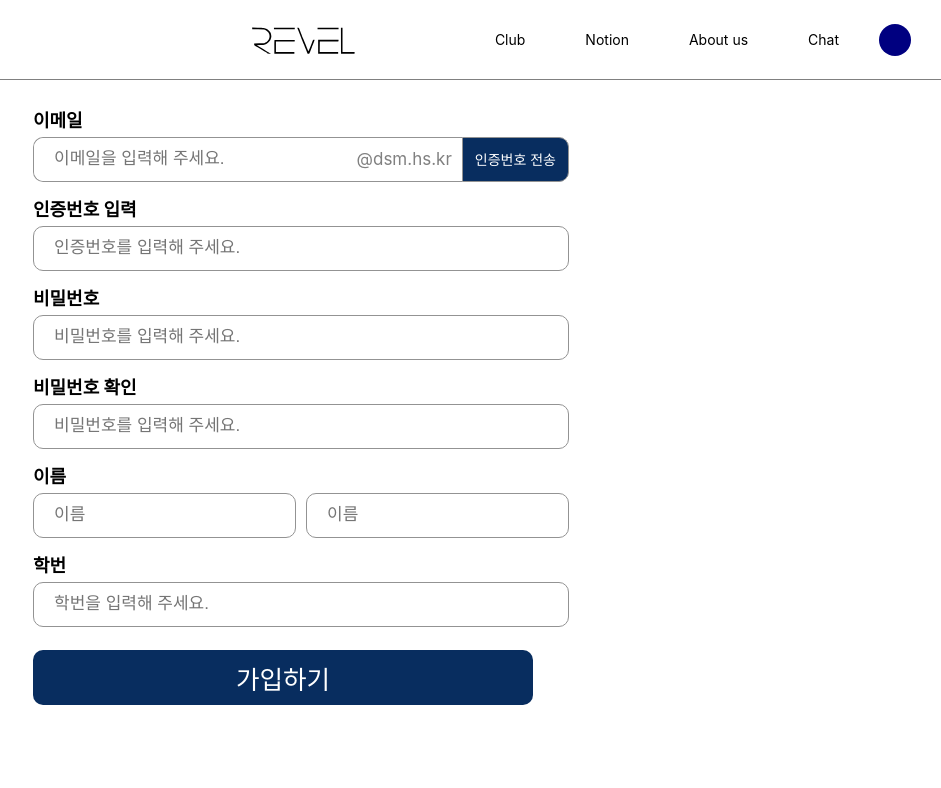
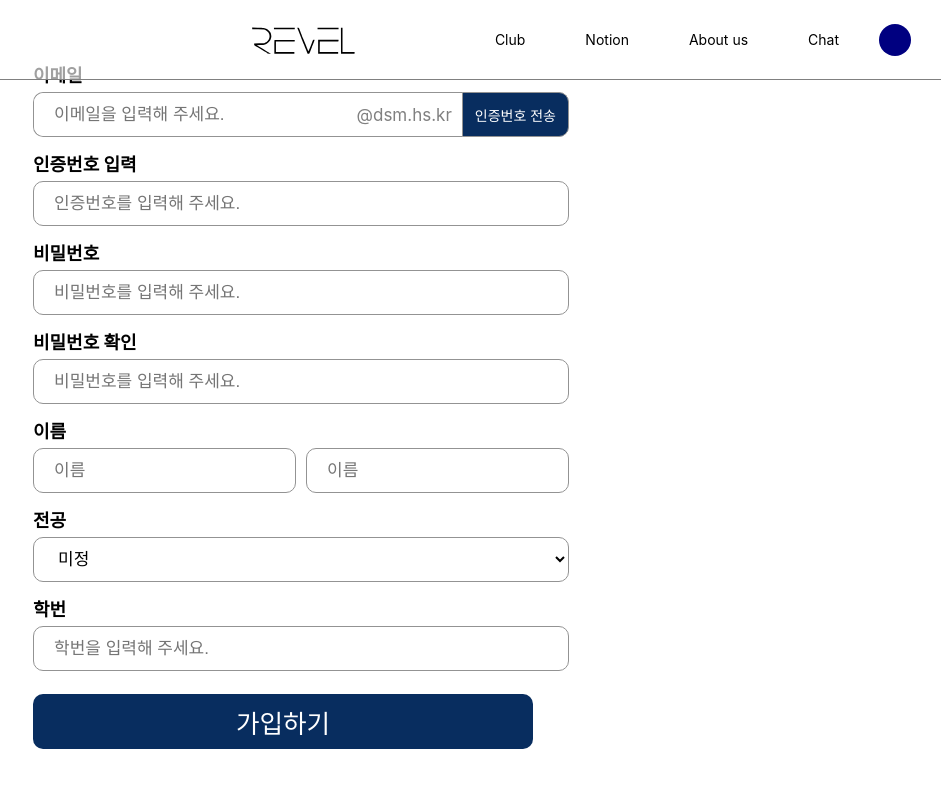
Before and after one commit to RE-VEL/REVEL-frontend-V1, a Next.js app: page /join in a window 1280 px wide. Shown: the top 788 px of the page, without its empty margins (339-1280 px from the left). Built offline with nearby package versions, Linux system fonts and the light colour scheme.

Commit message:
Feat: add major select

```diff
--- a/components/join/joinView.tsx
+++ b/components/join/joinView.tsx
@@ -1,20 +1,26 @@
 import styled from '@emotion/styled';
 import { NextPage } from 'next';
-import { ChangeEvent, FormEvent } from 'react';
-import { signupInfoType } from 'src/interface/auth';
+import { ChangeEvent, FormEvent, LegacyRef } from 'react';
+import { studentsignupInfoType } from 'src/interface/auth';
 
 interface props {
-  userInfo: signupInfoType;
+  userInfo: studentsignupInfoType;
   changeUserInfo: (e: ChangeEvent<HTMLInputElement>) => void;
   sendEmailAuthCode: () => void;
   join: (e: FormEvent<HTMLFormElement>) => void;
+  changeMajor: (e: ChangeEvent<HTMLSelectElement>) => void;
+  majorList: string[];
+  majorRef: LegacyRef<HTMLSelectElement>;
 }
 
 const JoinView: NextPage<props> = ({
   userInfo,
+  majorList,
+  majorRef,
   changeUserInfo,
   sendEmailAuthCode,
   join,
+  changeMajor,
 }: props) => {
   return (
     <Outer>
@@ -94,6 +100,14 @@ const JoinView: NextPage<props> = ({
           </NameInputWrap>
         </GetInfoWrap>
         <GetInfoWrap>
+          <Label>전공</Label>
+          <GetMajor onChange={changeMajor} ref={majorRef}>
+            {majorList.map((major, i) => (
+              <option key={i}>{major}</option>
+            ))}
+          </GetMajor>
+        </GetInfoWrap>
+        <GetInfoWrap>
           <Label>학번</Label>
           <GetInfo
             name="studentKey"
@@ -132,7 +146,7 @@ const Outer = styled.div`
 `;
 
 const GetInfo = styled.input`
-  padding: 12px 20px;
+  padding: 0px 20px;
   display: inline-block;
   border: 1px solid #939393;
   outline: none;
@@ -141,6 +155,19 @@ const GetInfo = styled.input`
   font-size: 17px;
   height: 45px;
   width: 100%;
+`;
+
+const GetMajor = styled.select`
+  padding: 0px 20px;
+  display: inline-block;
+  border: 1px solid #939393;
+  outline: none;
+  box-sizing: border-box;
+  border-radius: 10px;
+  font-size: 17px;
+  height: 45px;
+  width: 100%;
+  background-color: white;
 `;
 
 const NameInputWrap = styled.div`
@@ -154,7 +181,7 @@ const PasswordCheck = styled(GetInfo)`
   ${({
     userInfo: { password, checkPassword },
   }: {
-    userInfo: signupInfoType;
+    userInfo: studentsignupInfoType;
   }) => {
     return (
       password !== checkPassword &&
--- a/pages/join.tsx
+++ b/pages/join.tsx
@@ -1,22 +1,38 @@
 import { NextPage } from 'next';
-import { ChangeEvent, FormEvent, useState } from 'react';
+import { ChangeEvent, FormEvent, useRef, useState } from 'react';
 import JoinView from 'components/join/joinView';
-import { signupInfoType, studentSignupType } from 'src/interface/auth';
-import { getEmailAuthCode } from 'src/utils/apis/signup';
+import { studentsignupInfoType, studentSignupType } from 'src/interface/auth';
+import { getEmailAuthCode, studentSignup } from 'src/utils/apis/signup';
+
+const majorList = [
+  '미정',
+  'front-end',
+  'back-end',
+  'android',
+  'ios',
+  'AI',
+  'security',
+  'game',
+  'embedded',
+  'design',
+  '기타',
+];
 
 const Join: NextPage = () => {
-  const [userInfo, setUserInfo] = useState<signupInfoType>({
+  const [userInfo, setUserInfo] = useState<studentsignupInfoType>({
     email: '',
     emailAuthCode: '',
     firstName: '',
     lastName: '',
     password: '',
     studentKey: '',
-    major: '',
     checkPassword: '',
   });
+  const majorRef = useRef<HTMLSelectElement>(null);
 
   const formatInputValue = (value: string, name: string): string => {
+    value = value.replace(/\s/, '');
+
     if (name === 'email' || name === 'firstName' || name === 'lastName') {
       return value.replace(/\W/, '');
     }
@@ -38,24 +54,50 @@ const Join: NextPage = () => {
     setUserInfo((pre) => ({ ...pre, [name]: newValue }));
   };
 
-  const sendEmailAuthCode = (): void => {};
+  const changeMajor = (e: ChangeEvent<HTMLSelectElement>): void => {
+    const { value } = e.target;
+    console.log(value);
+  };
+
+  const sendEmailAuthCode = (): void => {
+    getEmailAuthCode('artns25@dsm.hs.kr');
+  };
 
   const join = (e: FormEvent<HTMLFormElement>): void => {
     e.preventDefault();
-    console.log(userInfo);
+
+    // console.log(userInfo);
+    // console.log(majorRef.current?.value);
+
     if (userInfo.password !== userInfo.checkPassword) {
       alert('비밀번호가 동일하지 않습니다');
       return;
     }
 
-    getEmailAuthCode('artns25@dsm.hs.kr');
+    const major: string = majorRef.current?.value || majorList[0];
+
+    const signupData: studentSignupType = {
+      email: userInfo.email,
+      emailAuthCode: userInfo.emailAuthCode,
+      firstName: userInfo.firstName,
+      lastName: userInfo.lastName,
+      password: userInfo.password,
+      studentKey: userInfo.studentKey,
+      major: major,
+    };
+
+    const res = studentSignup(signupData);
+    console.log(res);
   };
 
   const props = {
     userInfo,
+    majorList,
+    majorRef,
     changeUserInfo,
     sendEmailAuthCode,
     join,
+    changeMajor,
   };
 
   return <JoinView {...props} />;
--- a/src/utils/apis/signup.ts
+++ b/src/utils/apis/signup.ts
@@ -10,7 +10,7 @@ export const studentSignup = async (signupInfo: studentSignupType) => {
       },
     );
     console.log(response);
-    return response.data;
+    return response;
   } catch (error) {
     throw error;
   }
```
Also changed, not shown: src/interface/auth.ts (+6 -2 lines).
